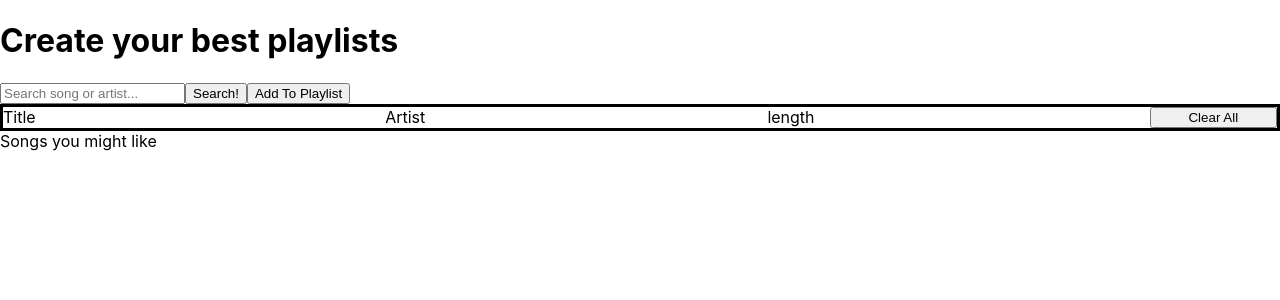
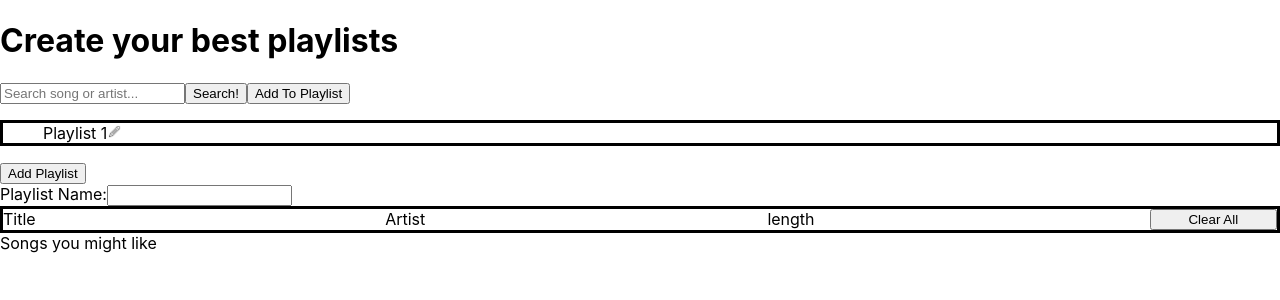
Before and after one commit to justinpjtate1/React.js_Music_UI, a React (Create React App) app in the folder music/: page / in a window 1280 px wide. Shown: the top 300 px of the page. Built offline with nearby package versions, Linux system fonts and the light colour scheme.

Commit message:
Functionality to add new playlist to the screen

```diff
--- a/music/src/App.js
+++ b/music/src/App.js
@@ -13,7 +13,11 @@ class App extends Component {
       searchResults: [],
       resultsChecked: [],
       songsToAddToPlaylist: [],
-      playlistSongs: []
+      playlistSongs: [],
+      playlists: ["Playlist 1"],
+      playlistInput: "",
+      playlistSelected: "",
+      songsToDisplay: ""
     }
   }
 
@@ -92,6 +96,18 @@ class App extends Component {
     })
   }
 
+  newPlaylistInput = (e) => {
+    this.setState({
+      playlistInput: e.target.value
+    })
+  }
+
+  addNewPlaylist = () => {
+    this.setState({
+      playlists: this.state.playlists.concat(this.state.playlistInput)
+    })
+  }
+
   render() {
     return (
       <>
@@ -105,7 +121,7 @@ class App extends Component {
         <option value="playlist 2">Playlist 2</option>
       </select> */}
       <Search searchResults={this.state.searchResults} resultChecked={this.resultChecked} resultUnchecked={this.resultUnchecked} />
-      <Playlist_container playlistSongs={this.state.playlistSongs} removeFromPlaylist={this.removeFromPlaylist} removeAllFromPlaylist={this.removeAllFromPlaylist} />
+      <Playlist_container playlistSongs={this.state.playlistSongs} removeFromPlaylist={this.removeFromPlaylist} removeAllFromPlaylist={this.removeAllFromPlaylist} addNewPlaylist={this.addNewPlaylist} playlists={this.state.playlists} newPlaylistInput={this.newPlaylistInput}/>
       <Discovery />
       </>
     );
--- /dev/null
+++ b/music/src/Playlist-items.js
@@ -0,0 +1,21 @@
+import Playlist_list_items from "./playlist-list-item"
+
+function Playlist_items(props) {
+    const allPlaylists = props.playlists.map((value, index) => <Playlist_list_items name={value} key={index} />)
+    return(
+        <>
+        {/* <select name="playlists" id="playlists" multiple>
+            {allPlaylists}
+        </select> */}
+        <ul id="playlists">
+            {allPlaylists}
+        </ul>
+        <button onClick={() => props.addNewPlaylist()}>Add Playlist</button>
+        <div id="name-playlist">Playlist Name:
+            <input type="text" onChange={(e) => props.newPlaylistInput(e)}/>
+        </div>
+        </>
+    )
+}
+
+export default Playlist_items
--- a/music/src/Playlist.js
+++ b/music/src/Playlist.js
@@ -1,13 +1,13 @@
 import React, { Component } from "react";
-import Playlist_item from "./Playlist-item";
+import Playlist_items from "./Playlist-items";
 import Playlist_song_list from "./Playlist-Song-List";
 
 class Playlist_container extends Component {
     render() {
         return(
             <>
-            <Playlist_item />
-            <Playlist_song_list playlistSongs={this.props.playlistSongs} removeFromPlaylist={(num) => this.props.removeFromPlaylist(num)} removeAllFromPlaylist={() => this.props.removeAllFromPlaylist()}/>
+            <Playlist_items addNewPlaylist={() => this.props.addNewPlaylist()} playlists={this.props.playlists} newPlaylistInput={(e) => this.props.newPlaylistInput(e)}/>
+            <Playlist_song_list playlistSongs={this.props.playlistSongs} removeFromPlaylist={(num) => this.props.removeFromPlaylist(num)} removeAllFromPlaylist={() => this.props.removeAllFromPlaylist()} />
             </>
         )
     }
--- a/music/src/index.css
+++ b/music/src/index.css
@@ -58,3 +58,16 @@ code {
 #remove-song-playlist {
   max-height: 20px
 }
+
+#playlists {
+  list-style: none;
+  border: solid
+}
+
+#edit-pencil {
+  max-height: 15px
+}
+
+#playlist-item {
+  cursor: pointer
+}
--- /dev/null
+++ b/music/src/playlist-list-item.js
@@ -0,0 +1,14 @@
+import pencil from './edit-pencil.png'
+
+function Playlist_list_items(props) {
+    return(
+        <>
+        <li id="playlist-item">
+            {props.name}
+            <img id="edit-pencil"src={pencil} />
+        </li>
+        </>
+    )
+}
+
+export default Playlist_list_items
```
Also changed, not shown: music/src/Playlist-item.js (deleted, +0 -8 lines), music/src/edit-pencil.png (added).
